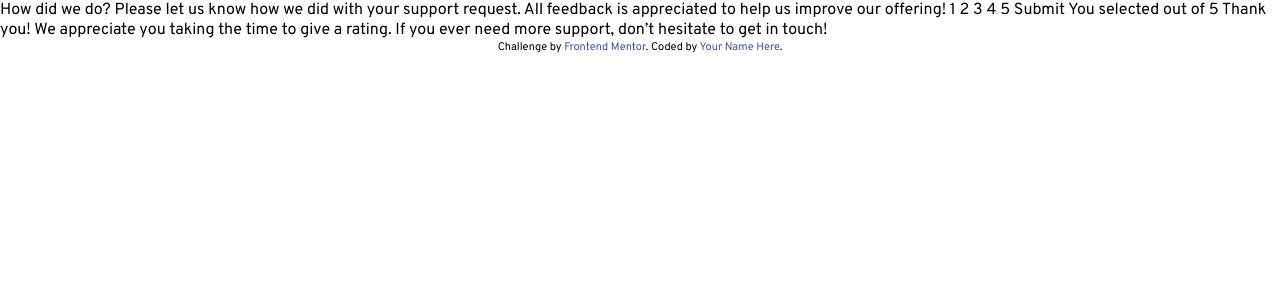
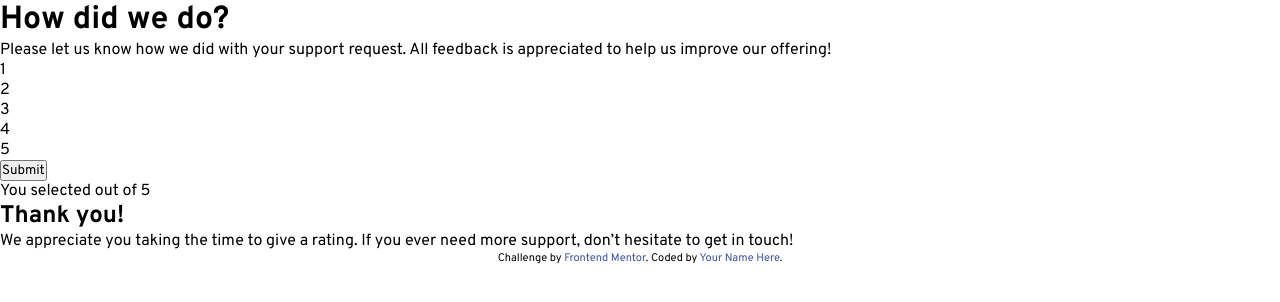
Before and after one commit to nicolugocbz86/interactive-rating-component, a plain HTML site: page index.html in a window 1280 px wide. Drawn offline with Linux system fonts and the light colour scheme.

Commit message:
html: tags

```diff
--- a/index.html
+++ b/index.html
@@ -10,17 +10,27 @@
 <body>
     <main>
         <!-- Rating state start -->
-        How did we do?
-        Please let us know how we did with your support request. All feedback is appreciated to help us improve our offering!
-        1 2 3 4 5
-        Submit
+        <form action="">
+            <h1>How did we do?</h1>
+            <p>Please let us know how we did with your support request. All feedback is appreciated to help us improve our offering!</p>
+            <div>
+                <div>1</div>
+                <div>2</div>
+                <div>3</div>
+                <div>4</div>
+                <div>5</div>
+            </div>
+            <input type="submit" value="Submit">
+        </form>
         <!-- Rating state end -->
         <!-- Thank you state start -->
-        You selected <!-- Add rating here --> out of 5
-        Thank you!
-        We appreciate you taking the time to give a rating. If you ever need more support, don’t hesitate to get in touch!
+        <div>
+            <p>You selected <!-- Add rating here --> out of 5</p>
+            <h2>Thank you!</h2>
+            <p>We appreciate you taking the time to give a rating. If you ever need more support, don’t hesitate to get in touch!</p>
+        </div>
         <!-- Thank you state end -->
     </main>
-    <footer class="attribution">Challenge by <a href="https://www.frontendmentor.io?ref=challenge" target="_blank">Frontend Mentor</a>. Coded by <a href="#">Your Name Here</a>.</footer>
+    <footer class="attribution">Challenge by <a href="https://www.frontendmentor.io?ref=challenge" target="_blank">Frontend Mentor</a>. Coded by <a href="https://github.com/nicolugocbz86">Your Name Here</a>.</footer>
 </body>
 </html>
```
